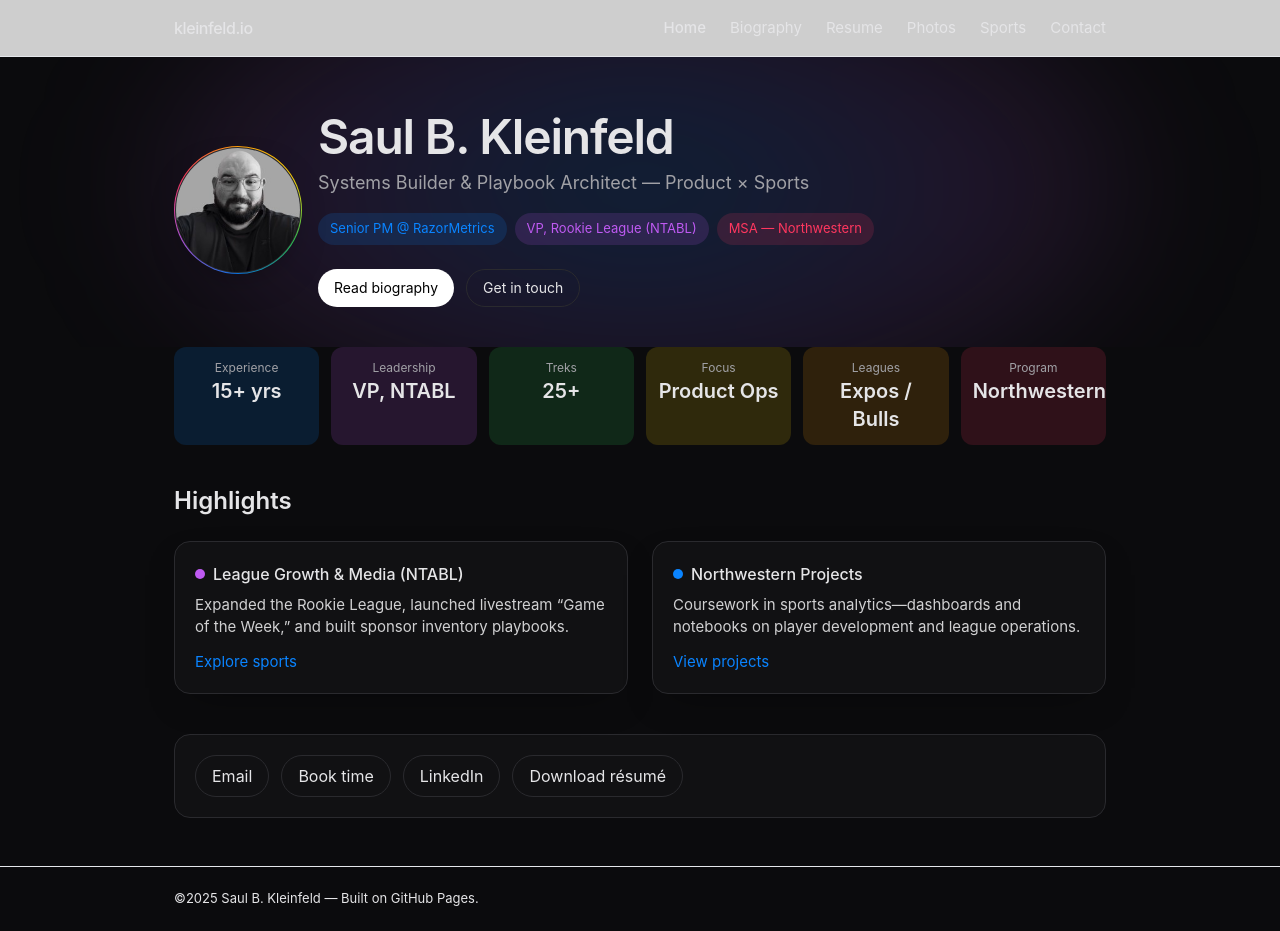
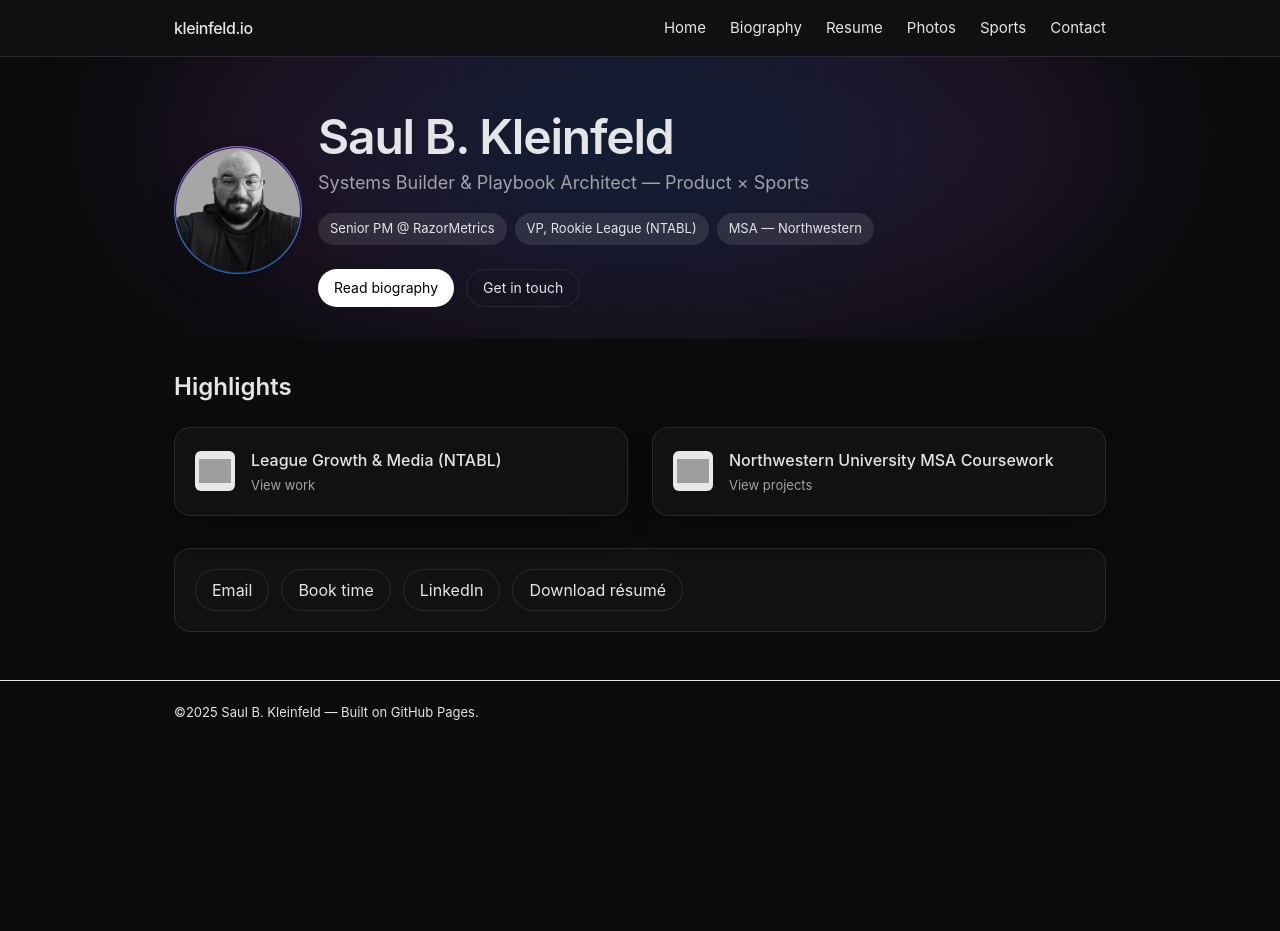
Before and after one commit to skleinfeld/Kleinfeld.io, a Jekyll site: the page built from index.md, in a window 1280 px wide and 931 px high. Built offline with Jekyll 4.4.1, drawn with Linux system fonts in a browser that asks for light colours; nearby versions of some CDN libraries; grey boxes are pictures that could not be loaded.

Commit message:
Revamp homepage and header styles
Updated header to use new color variables and improved navigation link highlighting. Refactored homepage layout for a cleaner look, simplified highlight cards, removed color specs strip, and unified role chip styling for consistency.

```diff
--- a/_includes/header.html
+++ b/_includes/header.html
@@ -1,14 +1,15 @@
-<header class="sticky top-0 z-50 bg-white/80 backdrop-blur border-b border-a-line">
+<header class="sticky top-0 z-50 bg-d-card/90 backdrop-blur border-b border-d-line">
   <div class="wrap mx-auto px-4 sm:px-6 h-14 flex items-center justify-between">
-    <a href="{{ '/' | relative_url }}" class="font-medium tracking-tight">kleinfeld.io</a>
-    <nav class="hidden sm:flex items-center gap-6 text-[15px] text-a-black/90">
+    <a href="{{ '/' | relative_url }}" class="font-medium tracking-tight text-d-fg">kleinfeld.io</a>
+
+    <nav class="hidden sm:flex items-center gap-6 text-[15px]">
       {% assign here = page.url %}
-      <a href="{{ '/' | relative_url }}" class="{% if here == '/' %}font-medium{% endif %}">Home</a>
-      <a href="{{ '/biography/' | relative_url }}" class="{% if here contains '/biography' %}font-medium{% endif %}">Biography</a>
-      <a href="{{ '/resume/' | relative_url }}" class="{% if here contains '/resume' %}font-medium{% endif %}">Resume</a>
-      <a href="{{ '/photos/' | relative_url }}" class="{% if here contains '/photos' %}font-medium{% endif %}">Photos</a>
-      <a href="{{ '/sports/' | relative_url }}" class="{% if here contains '/sports' %}font-medium{% endif %}">Sports</a>
-      <a href="{{ '/contact/' | relative_url }}" class="{% if here contains '/contact' %}font-medium{% endif %}">Contact</a>
+      <a href="{{ '/' | relative_url }}" class="transition-colors {{ here == '/' | ternary: 'text-d-fg', 'text-d-sub hover:text-d-fg' }}">Home</a>
+      <a href="{{ '/biography/' | relative_url }}" class="transition-colors {{ here contains '/biography' | ternary: 'text-d-fg', 'text-d-sub hover:text-d-fg' }}">Biography</a>
+      <a href="{{ '/resume/' | relative_url }}" class="transition-colors {{ here contains '/resume' | ternary: 'text-d-fg', 'text-d-sub hover:text-d-fg' }}">Resume</a>
+      <a href="{{ '/photos/' | relative_url }}" class="transition-colors {{ here contains '/photos' | ternary: 'text-d-fg', 'text-d-sub hover:text-d-fg' }}">Photos</a>
+      <a href="{{ '/sports/' | relative_url }}" class="transition-colors {{ here contains '/sports' | ternary: 'text-d-fg', 'text-d-sub hover:text-d-fg' }}">Sports</a>
+      <a href="{{ '/contact/' | relative_url }}" class="transition-colors {{ here contains '/contact' | ternary: 'text-d-fg', 'text-d-sub hover:text-d-fg' }}">Contact</a>
     </nav>
   </div>
 </header>
--- a/index.md
+++ b/index.md
@@ -4,20 +4,20 @@
 permalink: /
 ---
 
-<!-- HERO (dark with soft color blobs) -->
+<!-- HERO -->
 <section class="relative overflow-hidden">
-  <!-- background blobs -->
+  <!-- soft dark gradient -->
   <div class="pointer-events-none absolute inset-0 -z-10">
-    <div class="absolute -top-40 left-1/2 -translate-x-1/2 h-[580px] w-[1200px] rounded-full blur-3xl"
+    <div class="absolute -top-44 left-1/2 -translate-x-1/2 h-[520px] w-[1200px] rounded-full blur-3xl"
          style="background:radial-gradient(ellipse at center, rgba(10,132,255,.18), rgba(191,90,242,.12) 45%, transparent 65%)"></div>
   </div>
 
-  <div class="wrap mx-auto px-4 sm:px-6 pt-10 sm:pt-14 pb-10">
+  <div class="wrap mx-auto px-4 sm:px-6 pt-10 sm:pt-14 pb-8">
     <div class="grid grid-cols-1 sm:grid-cols-[120px,1fr] gap-6 items-center">
-      <!-- Headshot with conic accent ring -->
+      <!-- Headshot with subtle accent ring -->
       <div class="flex sm:block justify-center">
         <div class="relative h-28 w-28 sm:h-32 sm:w-32 rounded-full p-[2px]"
-             style="background:conic-gradient(from 180deg, #0A84FF, #BF5AF2, #FF375F, #FF9F0A, #FFD60A, #30D158, #0A84FF)">
+             style="background:conic-gradient(from 180deg, #0A84FF, #BF5AF2, #0A84FF)">
           <img src="{{ '/SBK-Headshot.jpeg' | relative_url }}" alt="Headshot of Saul B. Kleinfeld"
                class="h-full w-full rounded-full object-cover ring-1 ring-d-line shadow-card bg-d-card">
         </div>
@@ -27,11 +27,11 @@
         <h1 class="text-4xl sm:text-5xl font-semibold tracking-tight">Saul B. Kleinfeld</h1>
         <p class="mt-2 text-lg text-d-sub">Systems Builder & Playbook Architect — Product × Sports</p>
 
-        <!-- colorful role chips -->
+        <!-- role chips -->
         <div class="mt-4 flex flex-wrap gap-2">
-          <span class="inline-flex items-center px-3 py-1.5 rounded-full text-[13px] bg-a-blue/15 text-a-blue">Senior PM @ RazorMetrics</span>
-          <span class="inline-flex items-center px-3 py-1.5 rounded-full text-[13px] bg-a-purple/15 text-a-purple">VP, Rookie League (NTABL)</span>
-          <span class="inline-flex items-center px-3 py-1.5 rounded-full text-[13px] bg-a-pink/15 text-a-pink">MSA — Northwestern</span>
+          <span class="inline-flex items-center px-3 py-1.5 rounded-full text-[13px] bg-white/10 text-d-fg">Senior PM @ RazorMetrics</span>
+          <span class="inline-flex items-center px-3 py-1.5 rounded-full text-[13px] bg-white/10 text-d-fg">VP, Rookie League (NTABL)</span>
+          <span class="inline-flex items-center px-3 py-1.5 rounded-full text-[13px] bg-white/10 text-d-fg">MSA — Northwestern</span>
         </div>
 
         <div class="mt-6 flex flex-wrap gap-3">
@@ -49,64 +49,35 @@
   </div>
 </section>
 
-<!-- “COLOR SPECS” STRIP (Apple infographic vibe) -->
-<section class="wrap mx-auto px-4 sm:px-6">
-  <div class="grid grid-cols-2 sm:grid-cols-3 lg:grid-cols-6 gap-3">
-    <div class="rounded-xl bg-a-blue/15 p-3 text-center">
-      <div class="text-[12px] text-d-sub">Experience</div>
-      <div class="text-xl font-semibold">15+ yrs</div>
-    </div>
-    <div class="rounded-xl bg-a-purple/15 p-3 text-center">
-      <div class="text-[12px] text-d-sub">Leadership</div>
-      <div class="text-xl font-semibold">VP, NTABL</div>
-    </div>
-    <div class="rounded-xl bg-a-green/15 p-3 text-center">
-      <div class="text-[12px] text-d-sub">Treks</div>
-      <div class="text-xl font-semibold">25+</div>
-    </div>
-    <div class="rounded-xl bg-a-yellow/15 p-3 text-center">
-      <div class="text-[12px] text-d-sub">Focus</div>
-      <div class="text-xl font-semibold">Product Ops</div>
-    </div>
-    <div class="rounded-xl bg-a-orange/15 p-3 text-center">
-      <div class="text-[12px] text-d-sub">Leagues</div>
-      <div class="text-xl font-semibold">Expos / Bulls</div>
-    </div>
-    <div class="rounded-xl bg-a-pink/15 p-3 text-center">
-      <div class="text-[12px] text-d-sub">Program</div>
-      <div class="text-xl font-semibold">Northwestern</div>
-    </div>
-  </div>
-</section>
-
-<!-- HIGHLIGHTS (two cards — Config Tool removed) -->
-<section class="wrap mx-auto px-4 sm:px-6 py-10">
+<!-- HIGHLIGHTS (compact, no preview text) -->
+<section class="wrap mx-auto px-4 sm:px-6 py-8">
   <h2 class="text-2xl font-semibold">Highlights</h2>
 
   <div class="mt-6 grid sm:grid-cols-2 gap-6">
-    <!-- Highlight 1 -->
-    <article class="rounded-2xl bg-d-card shadow-card border border-d-line p-5">
-      <div class="flex items-center gap-2">
-        <span class="h-2.5 w-2.5 rounded-full bg-a-purple"></span>
-        <h3 class="font-medium">League Growth & Media (NTABL)</h3>
+    <!-- NTABL -->
+    <a href="{{ '/sports/' | relative_url }}"
+       class="group block rounded-2xl bg-d-card border border-d-line p-5 shadow-card hover:bg-white/5 transition-colors">
+      <div class="flex items-center gap-4">
+        <img src="{{ '/ntabl-logo.png' | relative_url }}" alt="NTABL" class="h-10 w-10 rounded-md bg-white/90 object-contain p-1">
+        <div>
+          <h3 class="font-medium">League Growth & Media (NTABL)</h3>
+          <p class="text-[13px] text-d-sub mt-1">View work</p>
+        </div>
       </div>
-      <p class="mt-2 text-[15px] text-d-fg/90">
-        Expanded the Rookie League, launched livestream “Game of the Week,” and built sponsor inventory playbooks.
-      </p>
-      <a href="{{ '/sports/' | relative_url }}" class="mt-3 inline-block text-[15px] alink">Explore sports</a>
-    </article>
+    </a>
 
-    <!-- Highlight 2 -->
-    <article class="rounded-2xl bg-d-card shadow-card border border-d-line p-5">
-      <div class="flex items-center gap-2">
-        <span class="h-2.5 w-2.5 rounded-full bg-a-blue"></span>
-        <h3 class="font-medium">Northwestern Projects</h3>
+    <!-- Northwestern -->
+    <a href="{{ '/sports/' | relative_url }}"
+       class="group block rounded-2xl bg-d-card border border-d-line p-5 shadow-card hover:bg-white/5 transition-colors">
+      <div class="flex items-center gap-4">
+        <img src="{{ '/northwestern-seal.png' | relative_url }}" alt="Northwestern University"
+             class="h-10 w-10 rounded-md bg-white/90 object-contain p-1">
+        <div>
+          <h3 class="font-medium">Northwestern University MSA Coursework</h3>
+          <p class="text-[13px] text-d-sub mt-1">View projects</p>
+        </div>
       </div>
-      <p class="mt-2 text-[15px] text-d-fg/90">
-        Coursework in sports analytics—dashboards and notebooks on player development and league operations.
-      </p>
-      <a href="{{ '/sports/' | relative_url }}" class="mt-3 inline-block text-[15px] alink">View projects</a>
-    </article>
+    </a>
   </div>
 </section>
 
```
